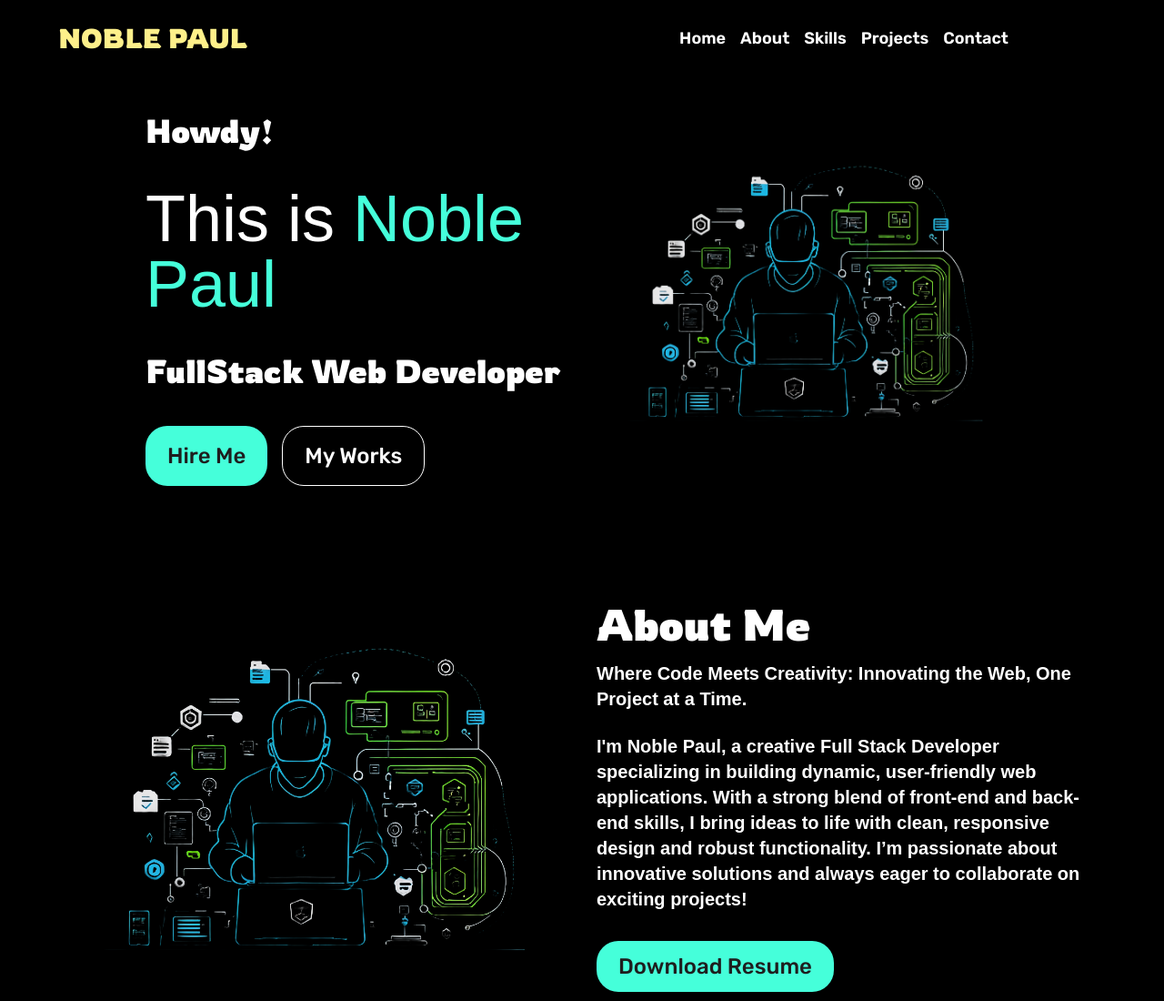
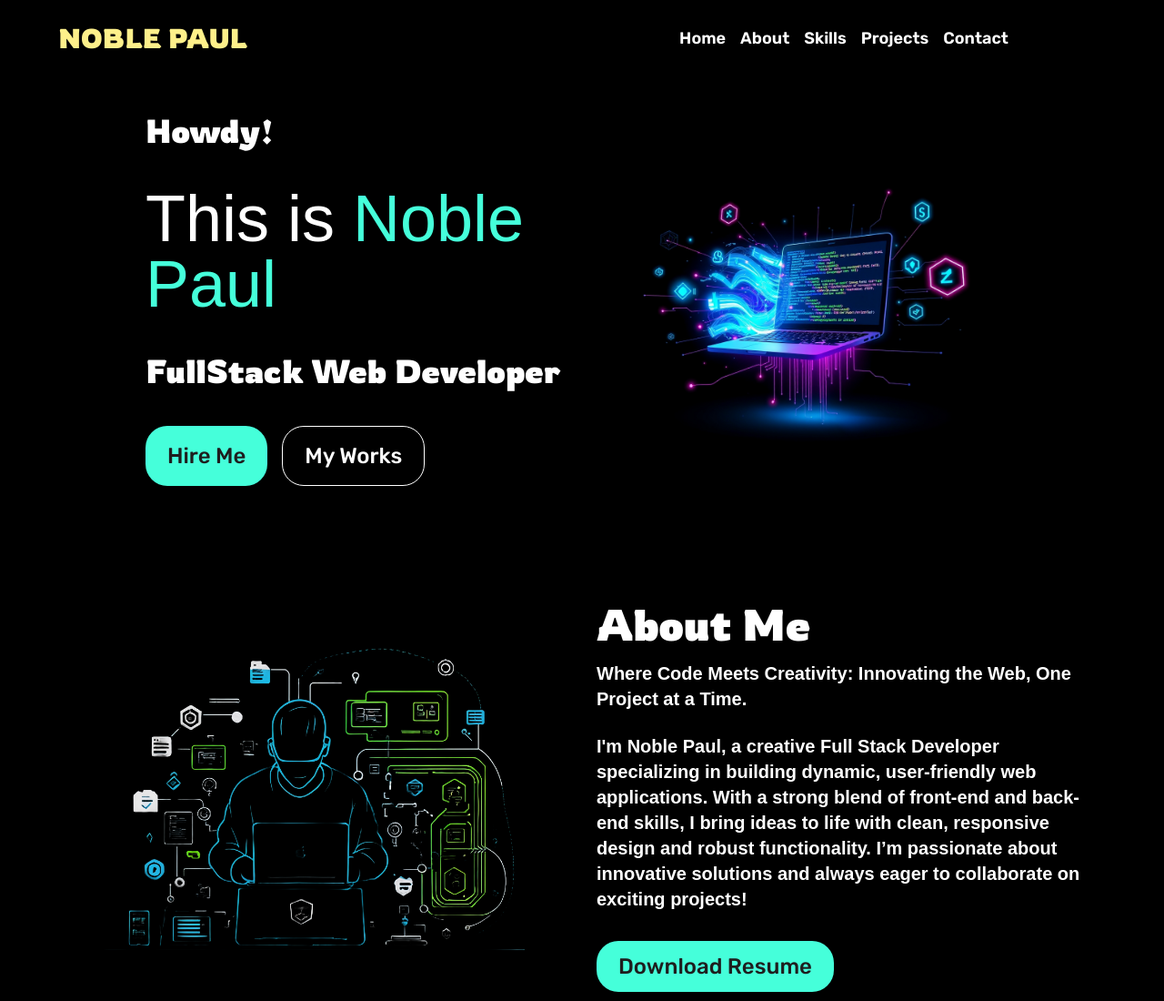
Before and after one commit to noblepaul995/My-Port, a plain HTML site: page index.html in a window 1280 px wide. Shown: the top 1100 px of the page at 91% size. Drawn offline with nearby package versions, Linux system fonts and the light colour scheme; a web font is replaced by a local one.

Commit message:
Update index.html

```diff
--- a/index.html
+++ b/index.html
@@ -64,7 +64,7 @@
                 <button class="px-6 py-4 rounded-3xl text-white font-rubik font-medium text-lg transition-transform transform hover:scale-105 hover:bg-white  hover:text-slate-900 md:text-2xl border-white border">My Works</button>
             </div>
         </div>
-        <img src="https://github.com/noblepaul995/My-Port/blob/main/src/img/NOBLE_PAUL_Design_a_captivating_image_for_the__About_Me__sect_fd6ad609-a833-4e72-92f5-716c1e5d599c.png" alt="" class="w-full h-auto md:order-2 order-1">
+        <img src="src/img/Noble_Paul_Create_a_bold_and_futuristic_hero_image_for_a_full_c4aabfe0-cf9e-4b1f-9a5d-4bb3e5c79360.png" alt="" class="w-full h-auto md:order-2 order-1">
     </div>
     <!-- about -->
     <div id="about" class="mt-32 grid md:grid-cols-2 gap-8">
```
